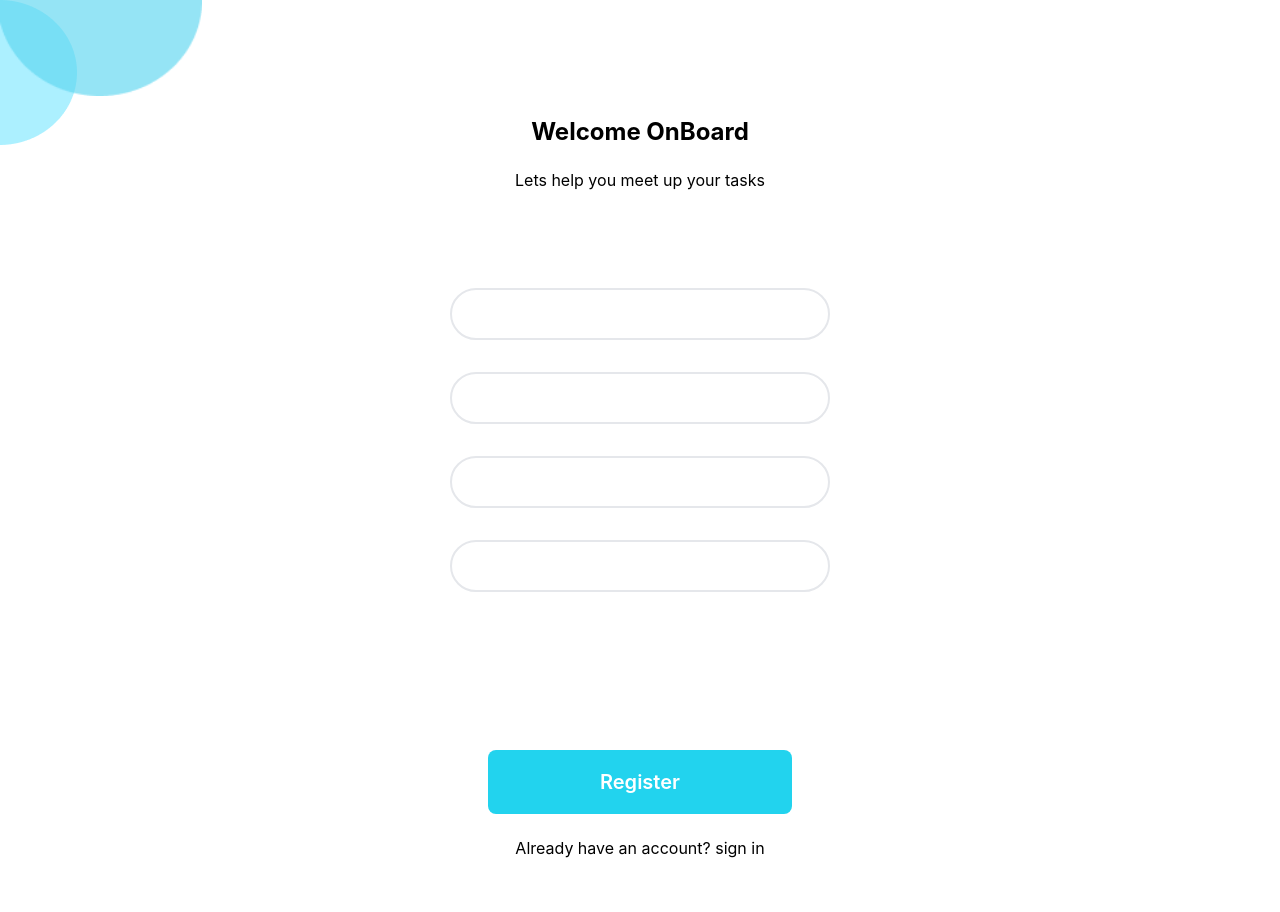
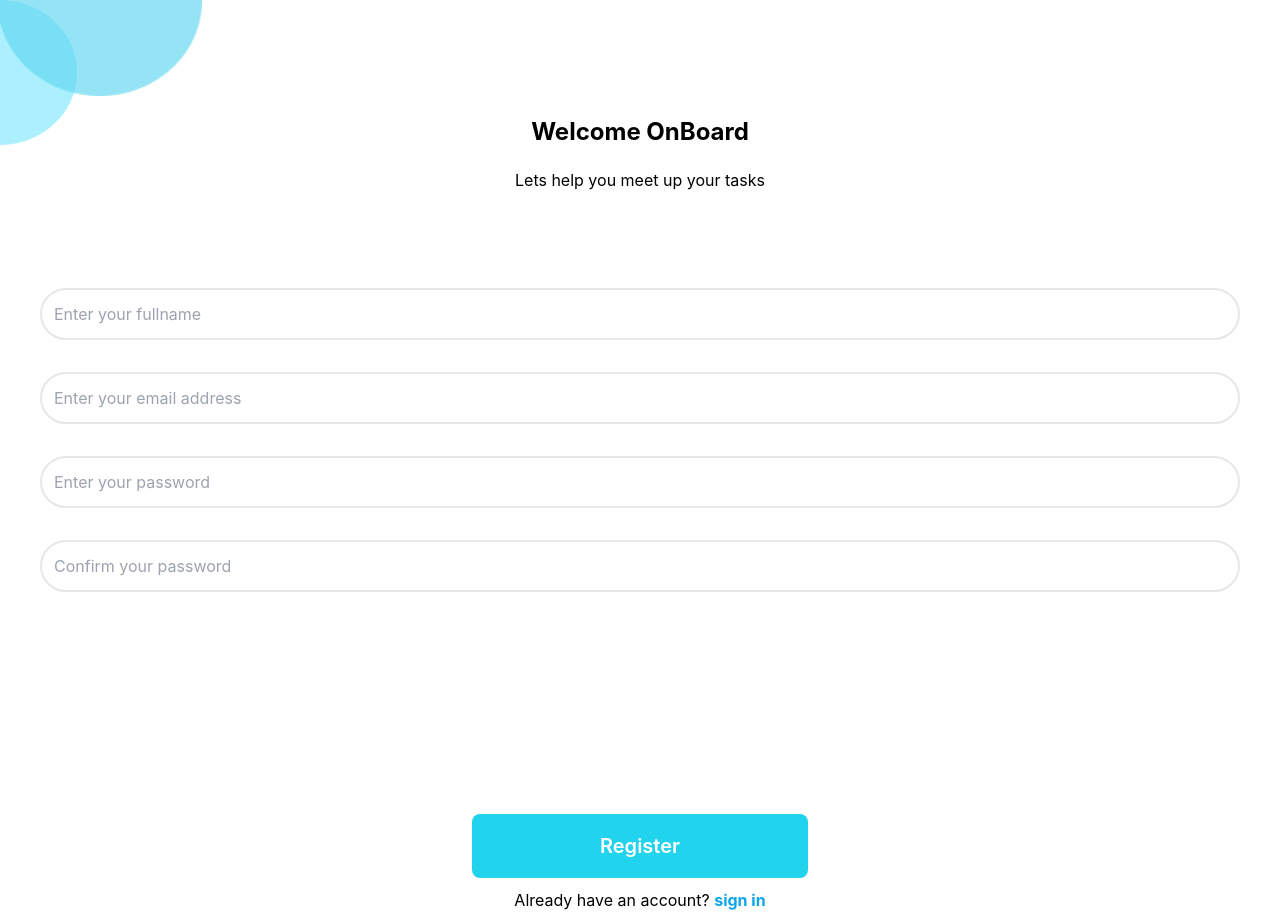
Before and after one commit to odohigreat/todoreact, a React (Create React App) app: page /signup in a window 1280 px wide. Before the commit the page ends 860 px from the top, so only its background shows below. Built offline with nearby package versions, Linux system fonts and the light colour scheme.

Commit message:
signUp page bug fixes

```diff
--- a/src/Pages/Home.js
+++ b/src/Pages/Home.js
@@ -21,7 +21,7 @@ export default function () {
                     <h1 className="text-2xl font-bold p-5">
                         Get things done with TODO
                     </h1>
-                    <p className="text-xl p-8 font-family"> Lorem ipsum dolor sit amet, consectetur<br></br>
+                    <p className="text-xl p-8 font-family mb-11"> Lorem ipsum dolor sit amet, consectetur<br></br>
                         adipiscing elit. Nunc vulputate libero<br></br>
                         let velit interdum, ac aliquet odio mattis.
                     </p>
--- a/src/Pages/signUp.js
+++ b/src/Pages/signUp.js
@@ -15,16 +15,16 @@ export default function () {
                 </h1>
                 <h4>Lets help you meet up your tasks</h4>
             </div>
-            <div className=" mb-44">
-                <input className="border-2 rounded-full p-3 px-16 my-8 "></input><br/>
-                <input className="border-2 rounded-full p-3 px-16"></input><br/>
-                <input className="border-2 rounded-full p-3 px-16 my-8"></input><br/>
-                <input className="border-2 rounded-full p-3 px-16"></input><br/>
+            <div className="px-10 mb-60">
+                <input type='text' placeholder='Enter your fullname' className="border-2 rounded-full p-3 w-full my-8 "></input><br/>
+                <input type='email' placeholder='Enter your email address' className="border-2 rounded-full p-3 w-full"></input><br/>
+                <input type='password' placeholder='Enter your password' className="border-2 rounded-full p-3 w-full my-8"></input><br/>
+                <input type='password' placeholder='Confirm your password' className="border-2 rounded-full p-3 w-full"></input><br/>
             </div>
-            <div>
-            <Link className="text-white rounded-lg font-semibold px-28 hover:bg-sky-700 text-xl bg-cyan-400 p-5" to="/login">Register</Link>
+            <div className="px-10 mb-7">
+            <Link className="text-white px-32 rounded-lg font-semibold hover:bg-sky-700 text-xl bg-cyan-400 p-5" to="/login">Register</Link>
             </div>
-            <p className="mt-10">Already have an account? <a>sign in</a></p>
+            <p>Already have an account? <Link className="text-sky-500 font-bold" to="/login">sign in</Link></p>
         </div>
 
     );
```
